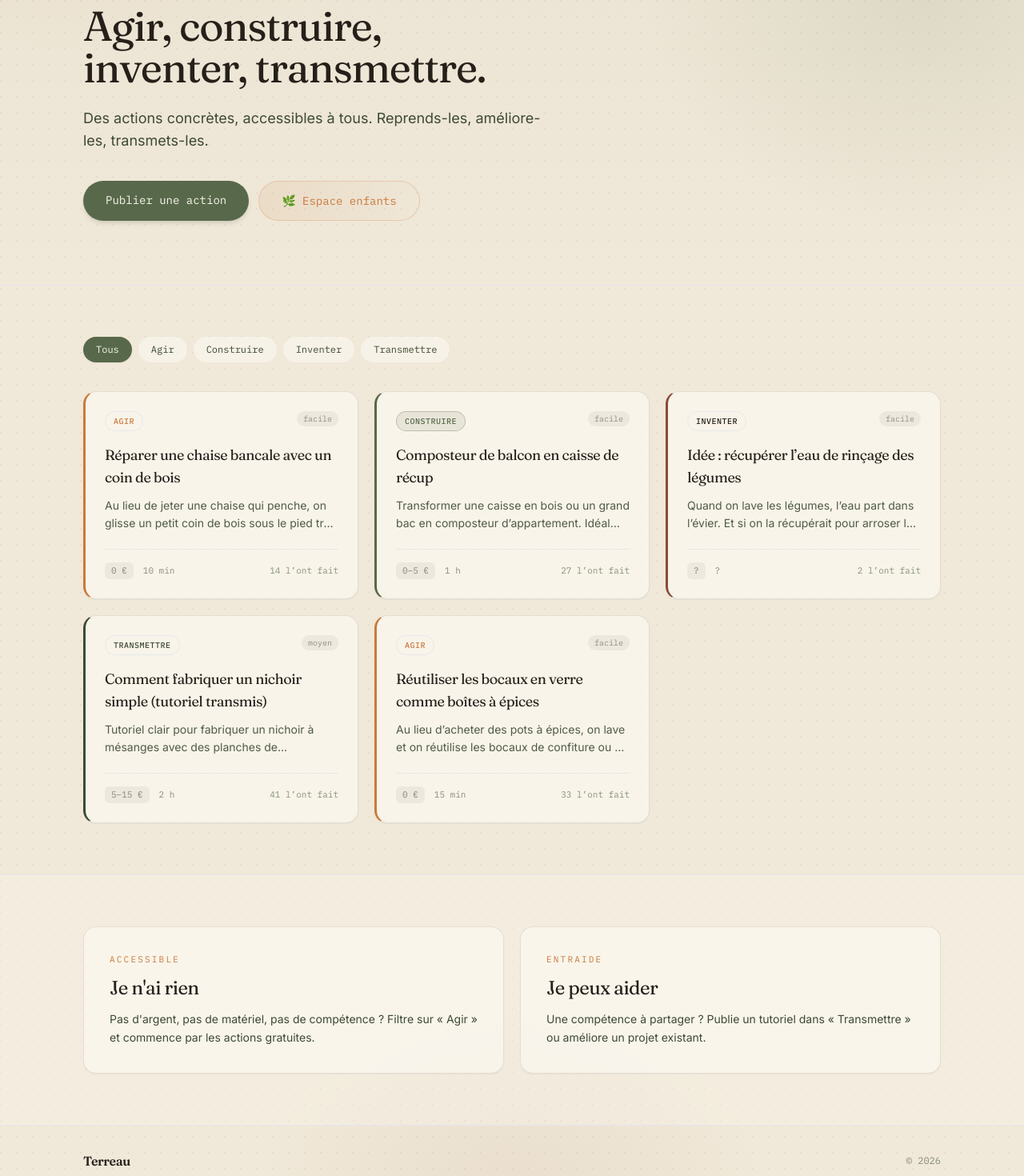
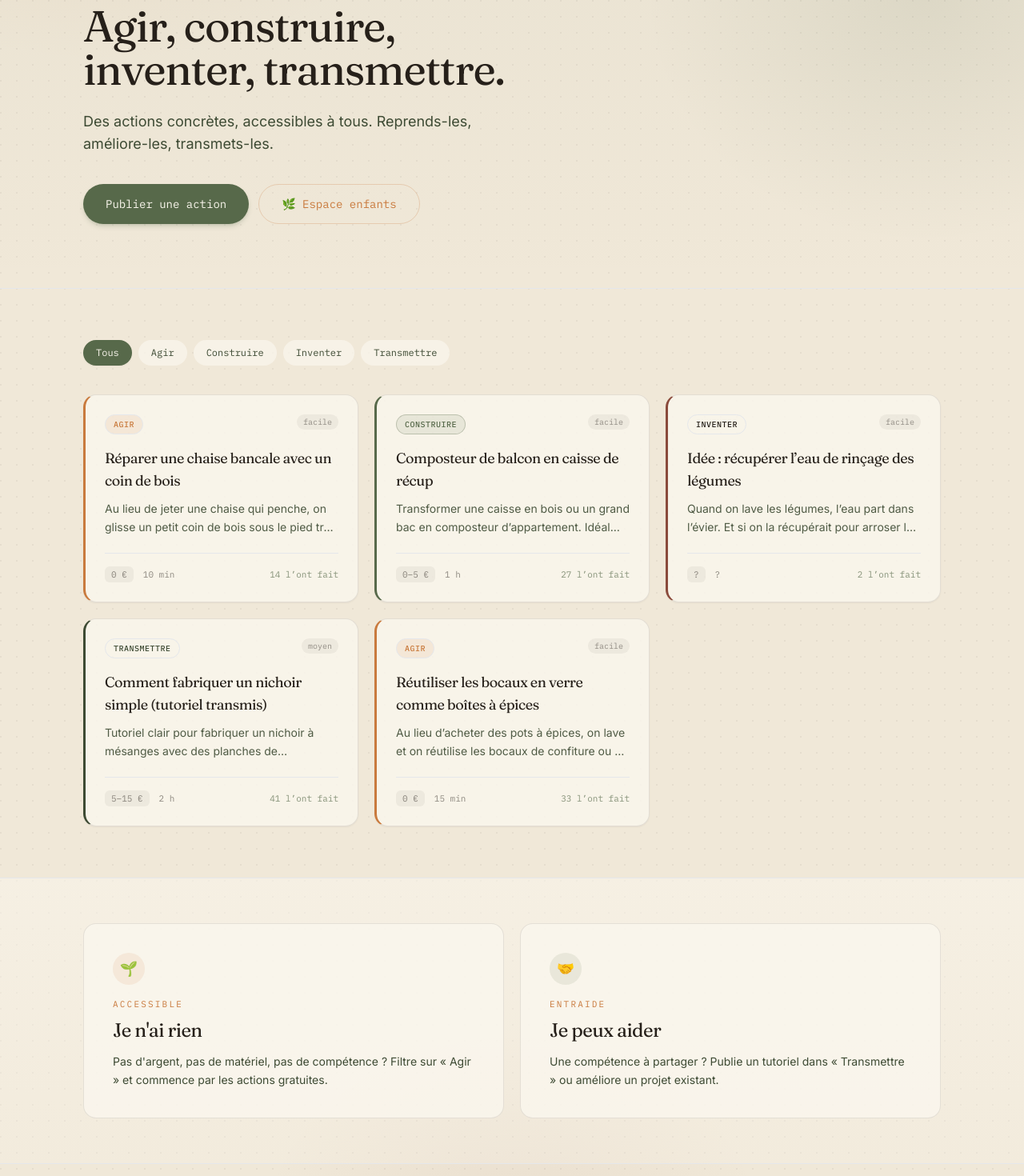
Before and after one commit to piratebtz64-hue/terreau, a Next.js app: page / in a window 1280 px wide. Shown: the part 180-1650 px from the top of the page at 80% size. Built offline with nearby package versions, Linux system fonts and the light colour scheme.

Commit message:
design: premium homepage with richer hero, filters and cards

```diff
--- a/app/page.tsx
+++ b/app/page.tsx
@@ -25,30 +25,28 @@ export default function HomePage() {
       <Header />
 
       <section className="relative overflow-hidden border-b border-humus/8">
-        <div className="absolute inset-0 bg-gradient-to-b from-moss/[0.03] to-transparent pointer-events-none" />
-        <div className="relative mx-auto max-w-6xl px-6 py-14 sm:px-10 sm:py-20">
+        <div className="absolute inset-0 bg-gradient-to-b from-moss/[0.04] to-transparent pointer-events-none" />
+        <div className="relative mx-auto max-w-6xl px-5 py-14 sm:px-10 sm:py-20">
           <p className="animate-fade-up font-mono text-[11px] uppercase tracking-[0.3em] text-clay">
             Un sol fertile pour les actions collectives
           </p>
-          <h1 className="animate-fade-up animate-delay-1 mt-5 max-w-2xl font-display text-3xl leading-[1.12] tracking-tight sm:text-5xl lg:text-[3.25rem]">
-            Agir, construire,
-            <br />
-            inventer, transmettre.
+          <h1 className="animate-fade-up animate-delay-1 mt-5 max-w-2xl font-display text-[2.1rem] leading-[1.12] tracking-tight text-humus sm:text-5xl lg:text-[3.4rem]">
+            Agir, construire,<br className="hidden sm:block" /> inventer, transmettre.
           </h1>
-          <p className="animate-fade-up animate-delay-2 mt-6 max-w-xl text-base leading-relaxed text-moss-dark sm:text-lg">
+          <p className="animate-fade-up animate-delay-2 mt-6 max-w-lg text-base leading-relaxed text-moss-dark sm:text-lg">
             Des actions concrètes, accessibles à tous.
             Reprends-les, améliore-les, transmets-les.
           </p>
           <div className="animate-fade-up animate-delay-3 mt-9 flex flex-wrap gap-3">
             <Link
               href="/publier"
-              className="inline-flex rounded-full bg-moss px-7 py-3.5 font-mono text-sm text-bone shadow-md transition hover:bg-moss-dark hover:shadow-lg"
+              className="inline-flex items-center rounded-full bg-moss px-7 py-3.5 font-mono text-sm text-bone shadow-md shadow-moss/20 transition hover:bg-moss-dark hover:shadow-lg"
             >
               Publier une action
             </Link>
             <Link
               href="/enfants"
-              className="inline-flex rounded-full border border-clay/25 bg-gradient-to-r from-clay/10 to-transparent px-7 py-3.5 font-mono text-sm text-clay transition hover:border-clay/40 hover:from-clay/15"
+              className="inline-flex items-center rounded-full border border-clay/25 bg-gradient-to-r from-clay/12 to-transparent px-7 py-3.5 font-mono text-sm text-clay transition hover:border-clay/40 hover:from-clay/20"
             >
               🌿 Espace enfants
             </Link>
@@ -56,7 +54,7 @@ export default function HomePage() {
         </div>
       </section>
 
-      <section className="mx-auto max-w-6xl px-6 py-12 sm:px-10 sm:py-16">
+      <section className="mx-auto max-w-6xl px-5 py-12 sm:px-10 sm:py-16">
         <div className="mb-9 flex flex-wrap gap-2">
           {FILTERS.map((f) => (
             <button
@@ -65,7 +63,7 @@ export default function HomePage() {
               className={`rounded-full px-4 py-2 font-mono text-xs transition ${
                 filter === f
                   ? "bg-moss text-bone shadow-sm"
-                  : "bg-bone/70 text-moss-dark hover:bg-bone"
+                  : "bg-bone/70 text-moss-dark hover:bg-bone hover:text-humus"
               }`}
             >
               {f === "tous" ? "Tous" : GESTURE_LABELS[f]}
@@ -73,39 +71,48 @@ export default function HomePage() {
           ))}
         </div>
 
-        <div className="grid gap-5 sm:grid-cols-2 lg:grid-cols-3">
-          {filtered.map((p, i) => (
-            <div key={p.id} className="animate-fade-up" style={{ animationDelay: `${i * 0.05}s` }}>
-              <ProjectCard project={p} />
-            </div>
-          ))}
-        </div>
+        {filtered.length === 0 ? (
+          <p className="py-20 text-center text-moss-dark">
+            Aucune action.{" "}
+            <Link href="/publier" className="text-moss underline underline-offset-2">
+              Publier la première
+            </Link>
+          </p>
+        ) : (
+          <div className="grid gap-5 sm:grid-cols-2 lg:grid-cols-3">
+            {filtered.map((p) => (
+              <ProjectCard key={p.id} project={p} />
+            ))}
+          </div>
+        )}
       </section>
 
-      <section className="border-t border-humus/8 bg-bone/30">
-        <div className="mx-auto grid max-w-6xl gap-5 px-6 py-14 sm:px-10 sm:py-16 lg:grid-cols-2">
-          <div className="hover-lift rounded-2xl border border-humus/10 bg-bone/80 p-8 shadow-sm">
-            <p className="font-mono text-[11px] uppercase tracking-[0.2em] text-clay">Accessible</p>
-            <h2 className="mt-3 font-display text-2xl tracking-tight">Je n&apos;ai rien</h2>
+      <section className="border-t border-humus/8 bg-gradient-to-b from-bone/50 to-bone/20">
+        <div className="mx-auto grid max-w-6xl gap-5 px-5 py-14 sm:px-10 lg:grid-cols-2">
+          <div className="hover-lift rounded-2xl border border-humus/10 bg-bone/80 p-7 sm:p-9">
+            <div className="flex h-10 w-10 items-center justify-center rounded-full bg-clay/10 text-lg">🌱</div>
+            <p className="mt-4 font-mono text-[11px] uppercase tracking-[0.2em] text-clay">Accessible</p>
+            <h2 className="mt-2 font-display text-2xl tracking-tight">Je n&apos;ai rien</h2>
             <p className="mt-3 text-sm leading-relaxed text-moss-dark">
               Pas d&apos;argent, pas de matériel, pas de compétence ?
               Filtre sur « Agir » et commence par les actions gratuites.
             </p>
           </div>
-          <div className="hover-lift rounded-2xl border border-humus/10 bg-bone/80 p-8 shadow-sm">
-            <p className="font-mono text-[11px] uppercase tracking-[0.2em] text-clay">Entraide</p>
-            <h2 className="mt-3 font-display text-2xl tracking-tight">Je peux aider</h2>
+          <div className="hover-lift rounded-2xl border border-humus/10 bg-bone/80 p-7 sm:p-9">
+            <div className="flex h-10 w-10 items-center justify-center rounded-full bg-moss/10 text-lg">🤝</div>
+            <p className="mt-4 font-mono text-[11px] uppercase tracking-[0.2em] text-clay">Entraide</p>
+            <h2 className="mt-2 font-display text-2xl tracking-tight">Je peux aider</h2>
             <p className="mt-3 text-sm leading-relaxed text-moss-dark">
-              Une compétence à partager ? Publie un tutoriel dans « Transmettre »
-              ou améliore un projet existant.
+              Une compétence à partager ?
+              Publie un tutoriel dans « Transmettre » ou améliore un projet existant.
             </p>
           </div>
         </div>
       </section>
 
       <footer className="border-t border-humus/8">
-        <div className="mx-auto flex max-w-6xl items-center justify-between px-6 py-8 sm:px-10">
-          <span className="font-display font-semibold tracking-tight">Terreau</span>
+        <div className="mx-auto flex max-w-6xl items-center justify-between px-5 py-8 sm:px-10">
+          <span className="font-display text-lg font-semibold">Terreau</span>
           <span className="font-mono text-xs text-moss/70">© 2026</span>
         </div>
       </footer>
```
